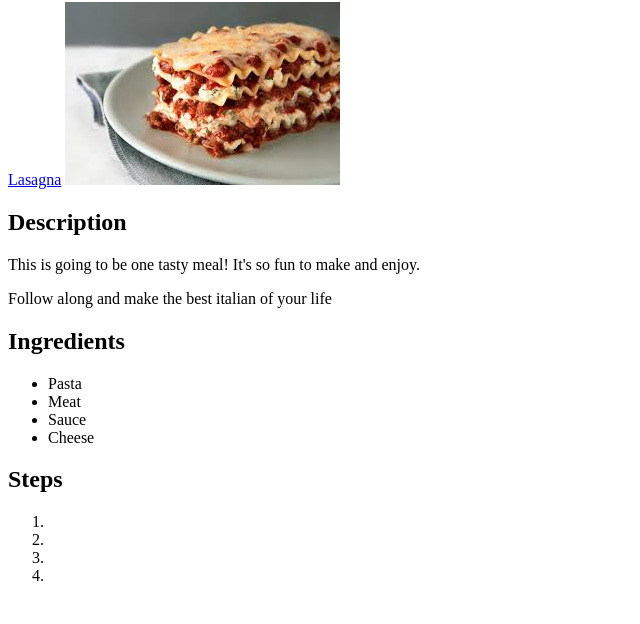
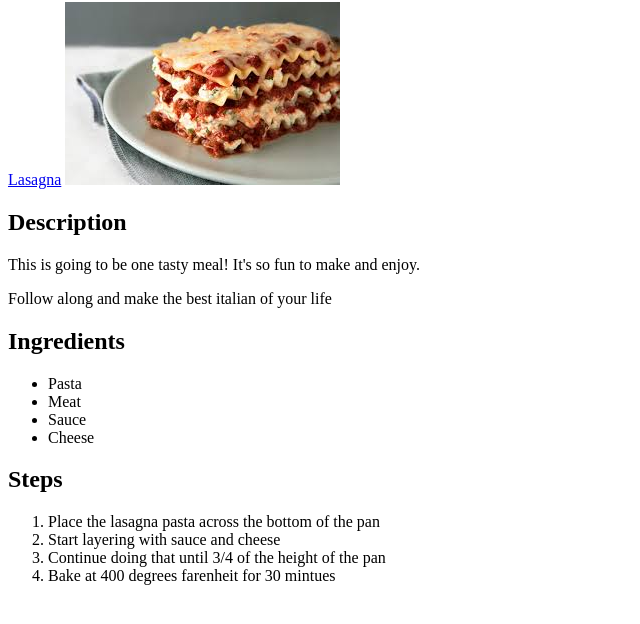
Before and after one commit to mailman260/odin-recipe, a plain HTML site: page index.html in a window 1280 px wide. Shown: the part 78-702 px from the top of the page, without its empty margins (0-640 px from the left). Drawn offline with Linux system fonts and the light colour scheme.

Commit message:
commiting entire project no changes

```diff
--- a/index.html
+++ b/index.html
@@ -27,10 +27,14 @@
 
   <h2>Steps</h2>
     <ol>
-      <li></li>
-      <li></li>
-      <li></li>
-      <li></li>
+      <li>Place the lasagna pasta across the bottom
+        of the pan
+      </li>
+      <li>Start layering with sauce and cheese</li>
+      <li>Continue doing that until 3/4 of the height
+        of the pan
+      </li>
+      <li>Bake at 400 degrees farenheit for 30 mintues</li>
     </ol>
 </body>
 </html>
```
Also changed, not shown: lasagna.html (deleted, +0 -1 lines).
